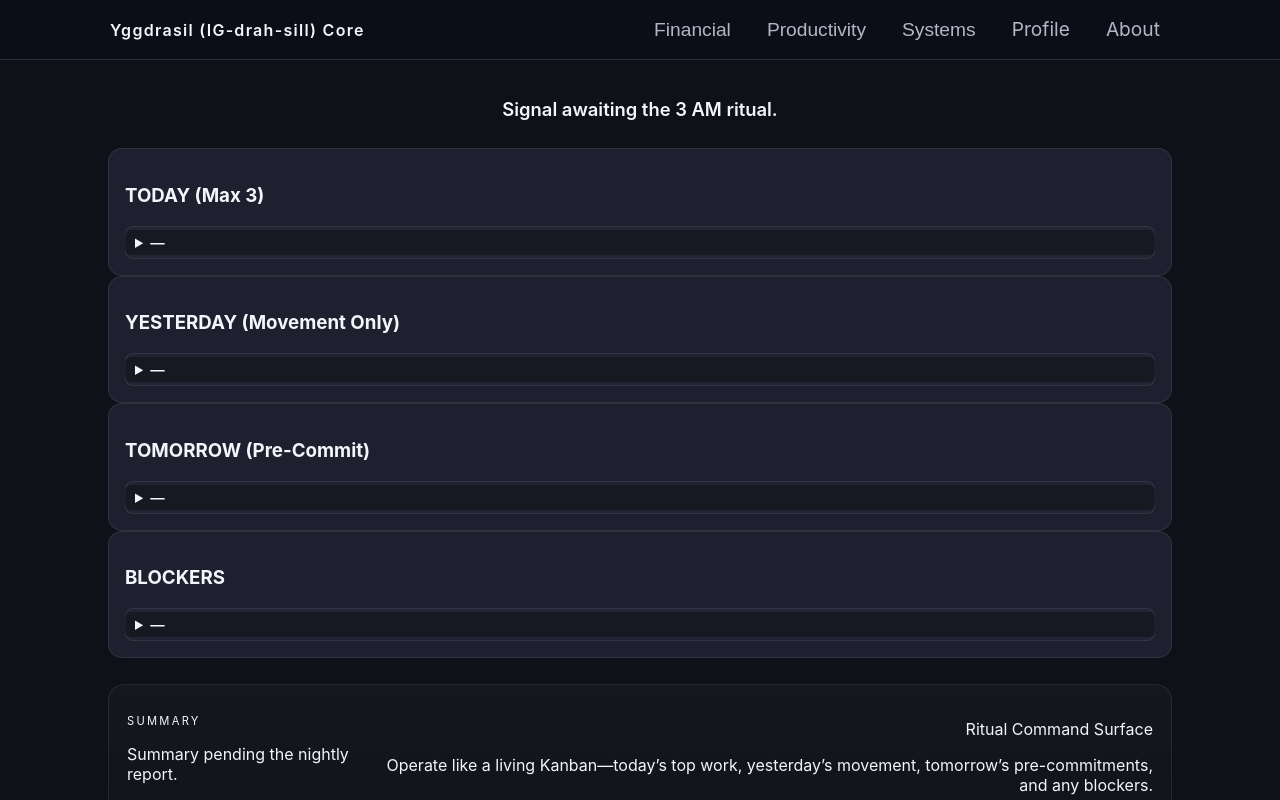
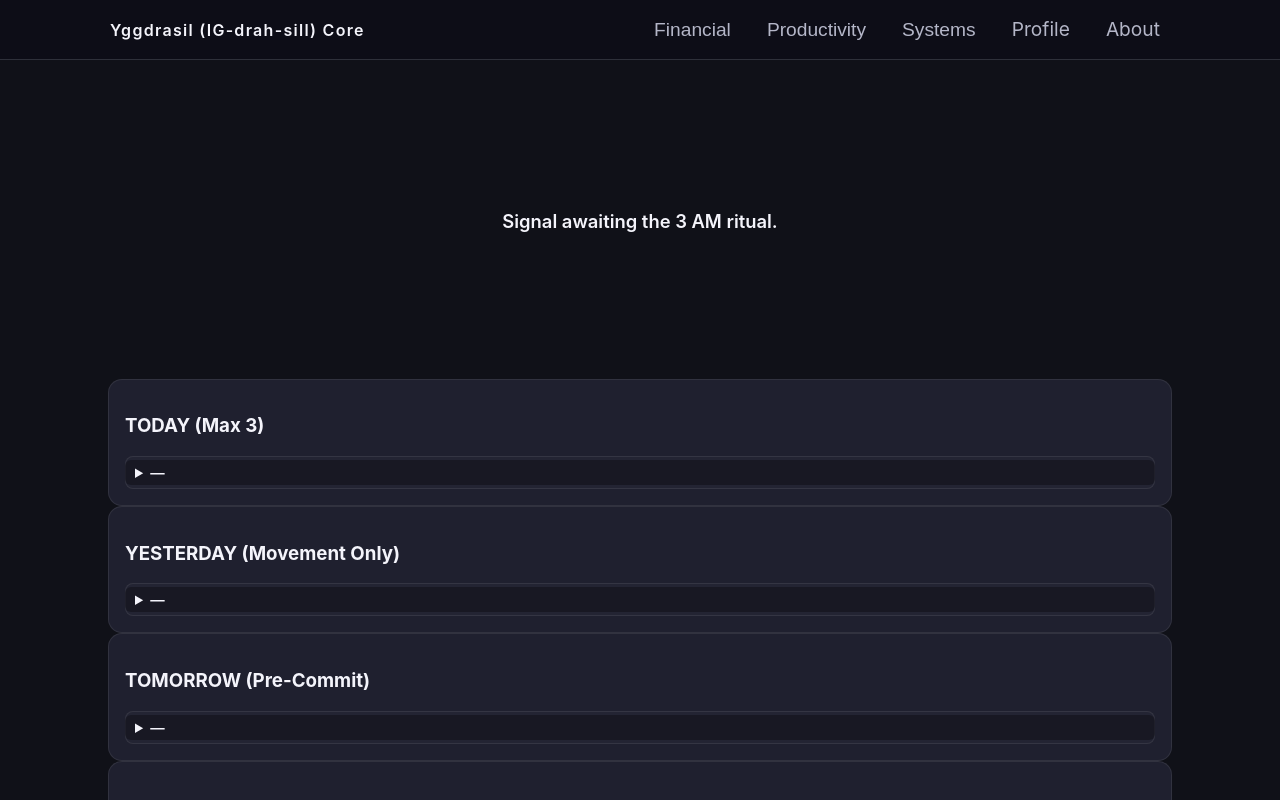
Before and after one commit to nslatter-vcode/OC_Recovery, a Next.js app in the folder dashboard/: page / in a window 1280 px wide. Shown: the top 800 px of the page. Built offline with nearby package versions, Linux system fonts and the light colour scheme.

Commit message:
Expand signal padding

```diff
--- a/dashboard/src/app/globals.css
+++ b/dashboard/src/app/globals.css
@@ -132,6 +132,7 @@ code {
 .signal-panel {
   margin-top: 20px;
   text-align: center;
+  padding: 100px 50px;
 }
 
 .signal-label {
```
